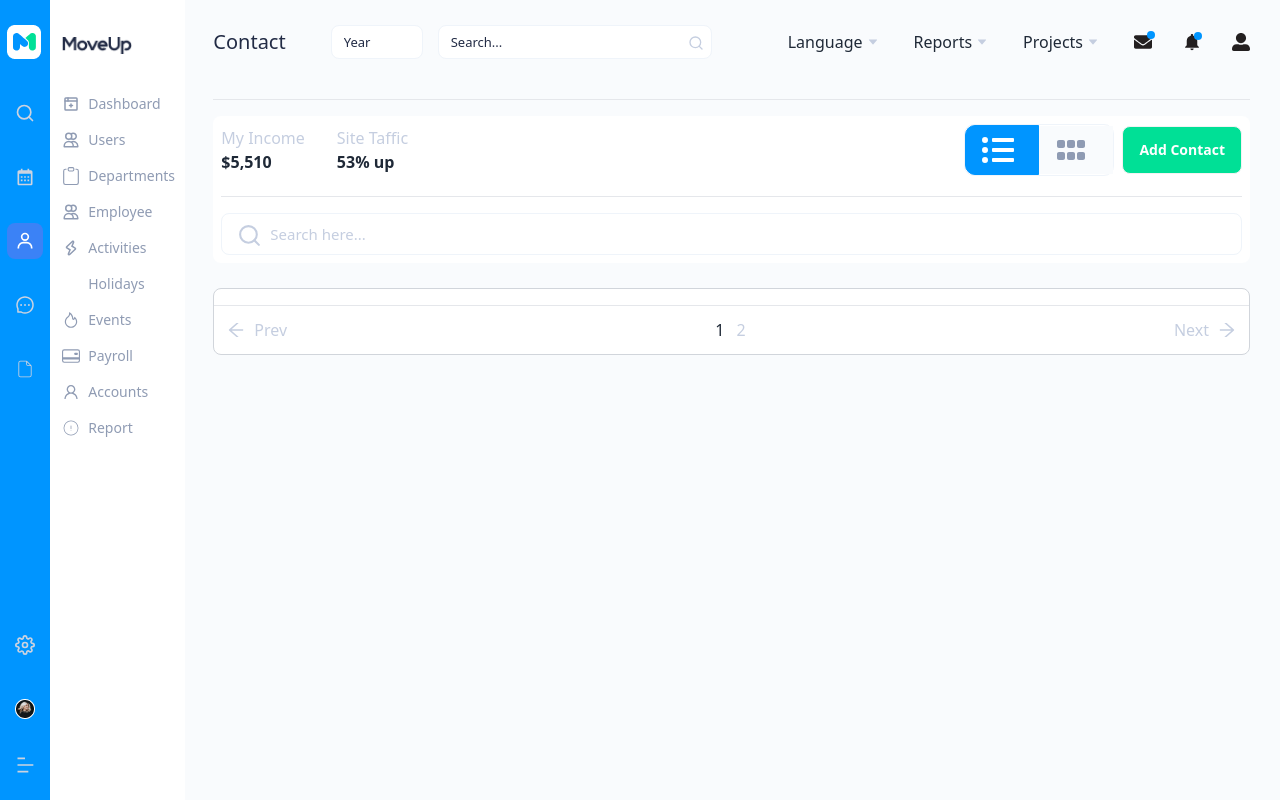
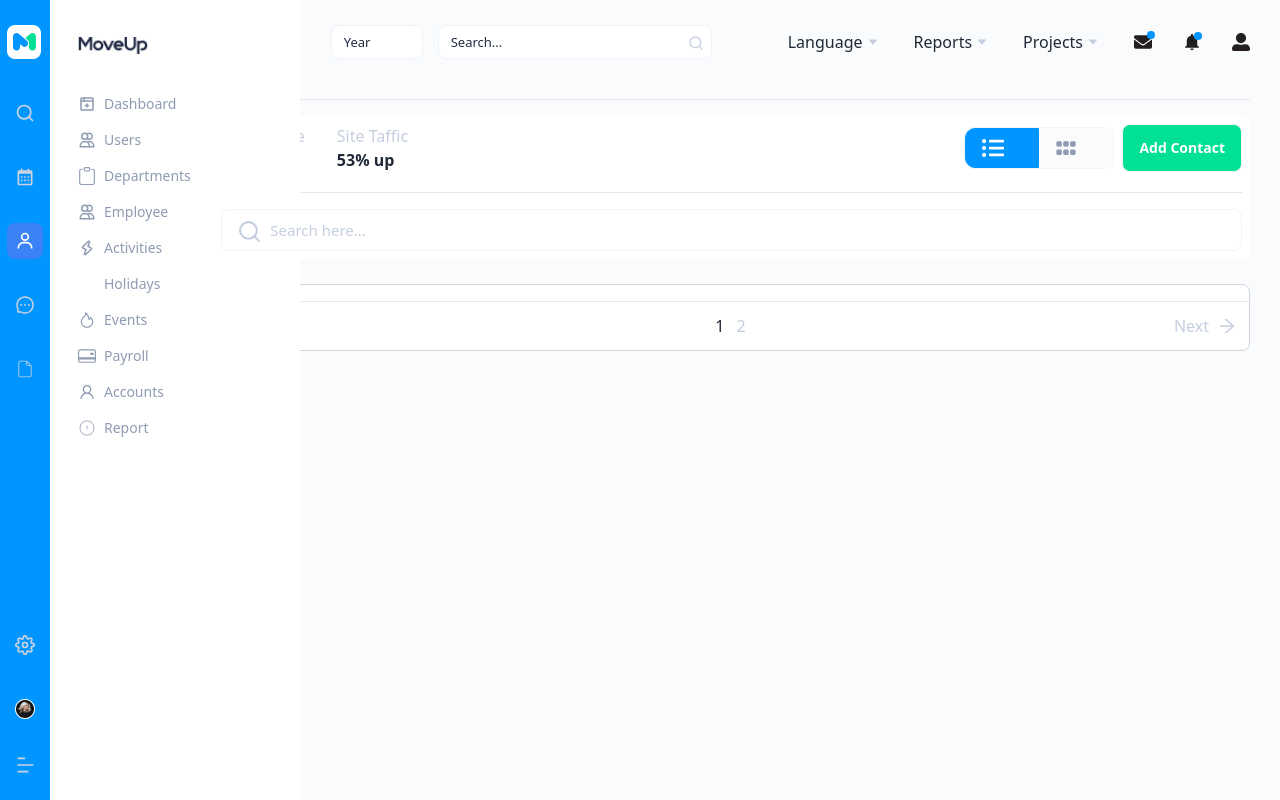
Before and after one commit to noyon-podder/moveup-HRM-front-end, a React (Vite) app: page /contact in a window 1280 px wide. Built offline with nearby package versions, Linux system fonts and the light colour scheme; some icons are missing.

Commit message:
sidebar navbar create

```diff
--- a/src/layout/Main.jsx
+++ b/src/layout/Main.jsx
@@ -15,8 +15,8 @@ const Main = () => {
         </div>
       </div> */}
 
-      <div className="grid xl:grid-cols-12 lg:grid-cols-10 grid-cols-4">
-        <div className="xl:col-span-2 lg:col-span-2 col-span-1">
+      <div className="grid xl:grid-cols-12 lg:grid-cols-10 grid-cols-4 ">
+        <div className="xl:col-span-2 lg:col-span-2 col-span-1  w-full">
           <SideNavbar></SideNavbar>
         </div>
         <div className="xl:col-span-10 lg:col-span-8 col-span-3 mr-[30px]">
--- a/src/pages/Contact/AdDContact_modal.jsx
+++ b/src/pages/Contact/AdDContact_modal.jsx
@@ -1,3 +1,4 @@
+/* eslint-disable react/prop-types */
 /* eslint-disable react/no-unescaped-entities */
 
 import { useRef, useState } from "react";
@@ -8,12 +9,7 @@ import imageUploader from "../../shared/imageUploader/imageUploader";
 
 const AdDContact_modal = ({ setIsOpen }) => {
   /* */
-  const {
-    register,
-    handleSubmit,
-    reset,
-    formState: { errors },
-  } = useForm();
+  const { register, handleSubmit, reset } = useForm();
 
   const [Images, setImage] = useState("");
   const fileInputRefs = useRef([]);
@@ -66,6 +62,8 @@ const AdDContact_modal = ({ setIsOpen }) => {
     // axios.post("./data/Contact.json", { data: contactData }).then((data) => {
     // localStorage.setItem("contactData", JSON.stringify(data));
     // });
+
+    setIsOpen(null);
   };
 
   return (
--- a/src/pages/Contact/Contact.jsx
+++ b/src/pages/Contact/Contact.jsx
@@ -51,10 +51,10 @@ const Contact = () => {
                   borderBottomLeftRadius: "10px",
                 }}
               >
-                <FaListUl size={32} color="#fff"></FaListUl>
+                <FaListUl size={22} color="#fff"></FaListUl>
               </div>
               <div className="px-4 text-center py-2 bg-[#F9FBFD] hover:bg-[#F9FBFD] w-1/2 cursor-pointer">
-                <FaGripHorizontal size={32} color="#8F9BB3"></FaGripHorizontal>
+                <FaGripHorizontal size={22} color="#8F9BB3"></FaGripHorizontal>
               </div>
             </div>
             <a href="#addContact_modal" onClick={() => setIsOpen(true)}>
--- a/src/shared/sideNavbar/SideNavbar.jsx
+++ b/src/shared/sideNavbar/SideNavbar.jsx
@@ -216,9 +216,9 @@ const SideNavbar = () => {
     </>
   );
   return (
-    <div className="grid grid-cols-12 bg-white fixed top-0 left-0 lg:w-[185px]">
-      <div className="col-span-3">
-        <div className="bg-[#0095FF] py-[25px] min-h-screen h-full flex flex-col items-center justify-between w-[50px]">
+    <div className="grid grid-cols-12 fixed top-0 left-0 w-[300px] gap-0">
+      <div className="col-span-2">
+        <div className="bg-[#0095FF] py-[25px] min-h-screen h-full flex flex-col items-center justify-between w-full">
           <div>
             <div className="w-[34px] h-[34px]">
               <img src="/public/logo.png" width="100%" alt="" />
@@ -313,8 +313,8 @@ const SideNavbar = () => {
           </div>
         </div>
       </div>
-      <div className="col-span-9 ml-4">
-        <div className="bg-white w-[180] py-9 h-screen">
+      <div className="col-span-10 w-full">
+        <div className="bg-white pl-7 w-full py-9 h-screen">
           <div className="w-[70px] h-[18px]">
             <img
               src="/public/moveUpLogo.png"
```
